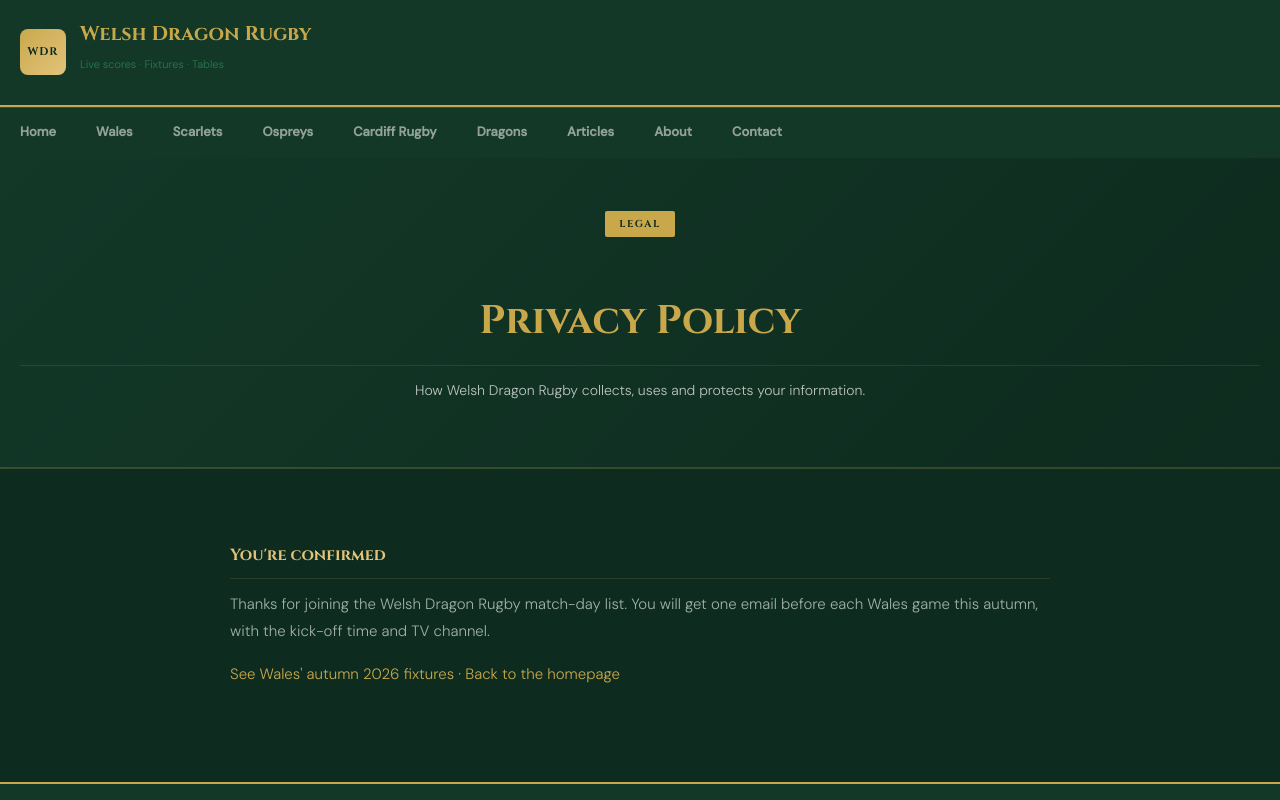
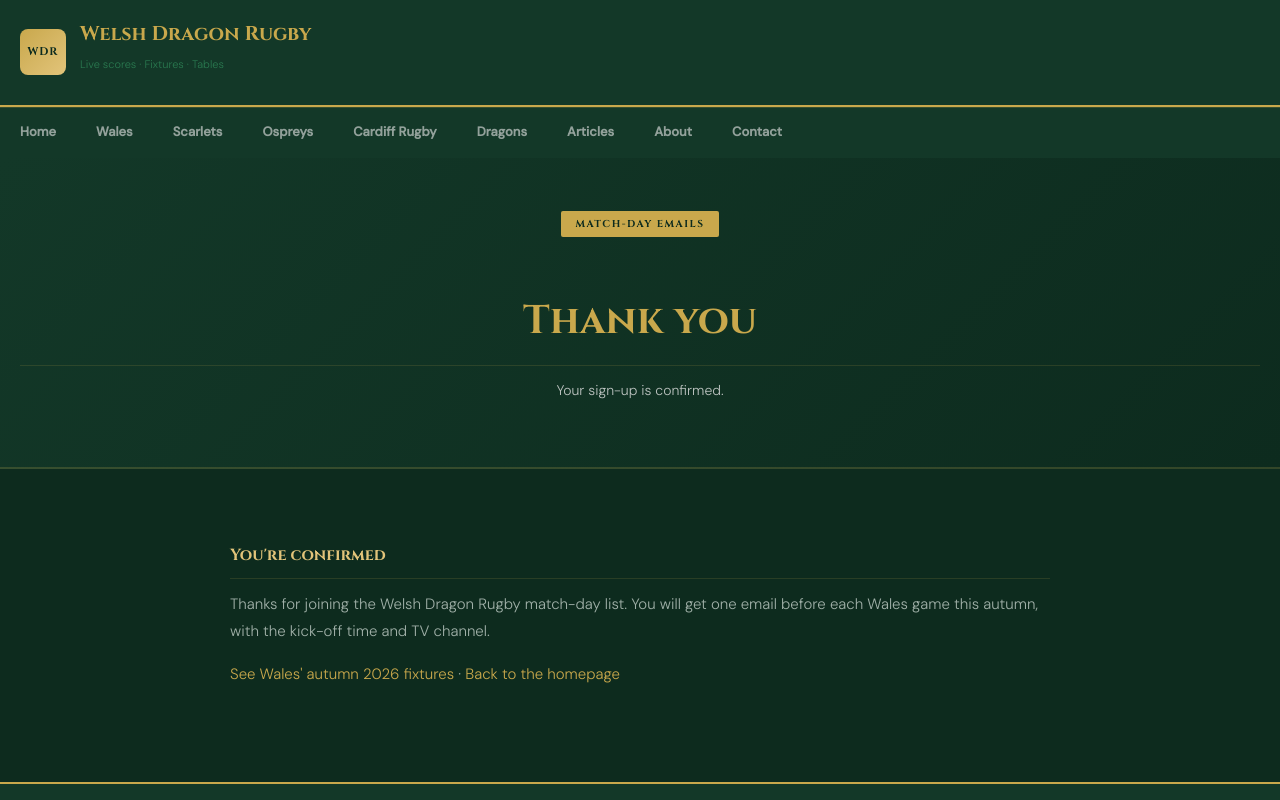
Before and after one commit to johnnyjames35/welsh-dragon-rugby, a website: page public/subscribed.html in a window 1280 px wide. Shown: the top 800 px of the page. Drawn offline with Linux system fonts and the light colour scheme.

Commit message:
Confirmation page: correct the heading (was showing Privacy Policy)

```diff
--- a/public/subscribed.html
+++ b/public/subscribed.html
@@ -60,9 +60,9 @@
 </nav>
 
 <div class="hero">
-  <div class="hero-badge">Legal</div>
-  <h1>Privacy Policy</h1>
-  <p>How Welsh Dragon Rugby collects, uses and protects your information.</p>
+  <div class="hero-badge">Match-day emails</div>
+  <h1>Thank you</h1>
+  <p>Your sign-up is confirmed.</p>
 </div>
 
 <main>
```
